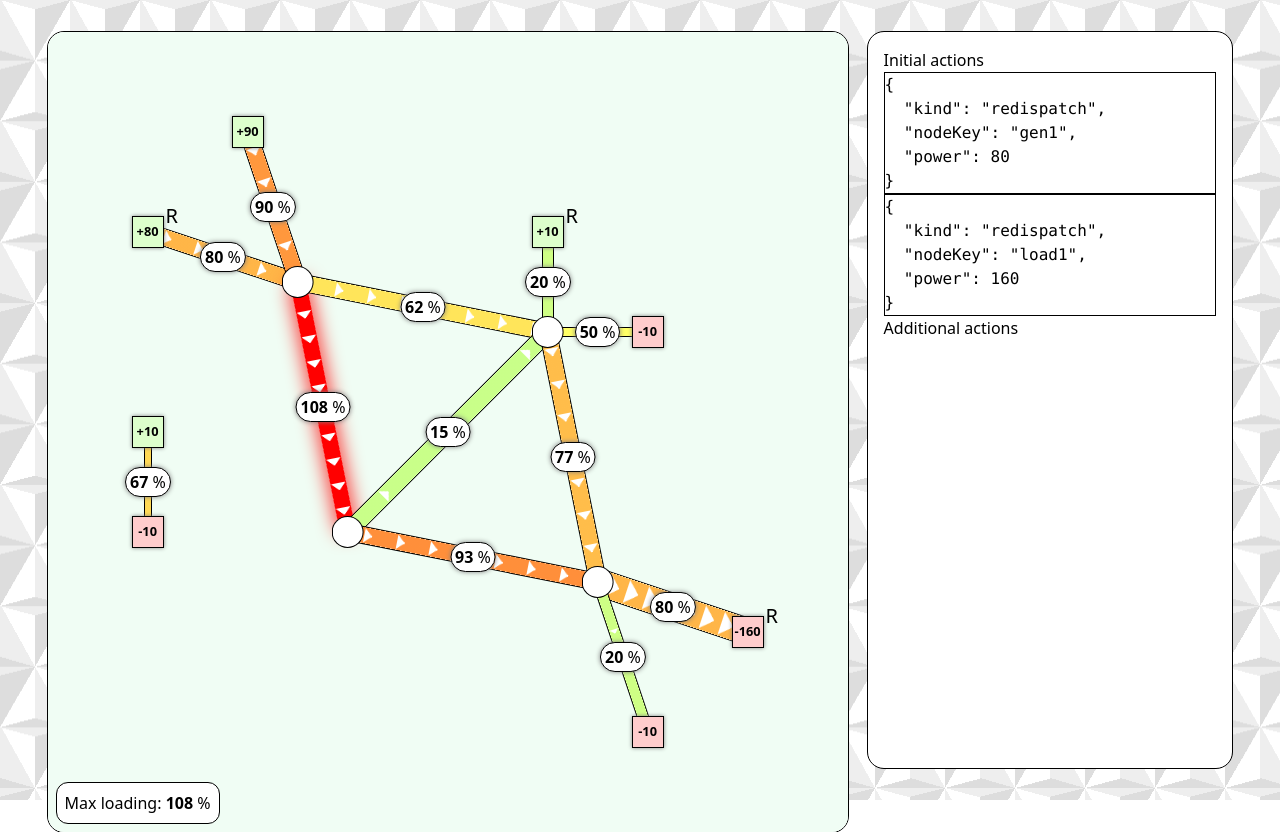
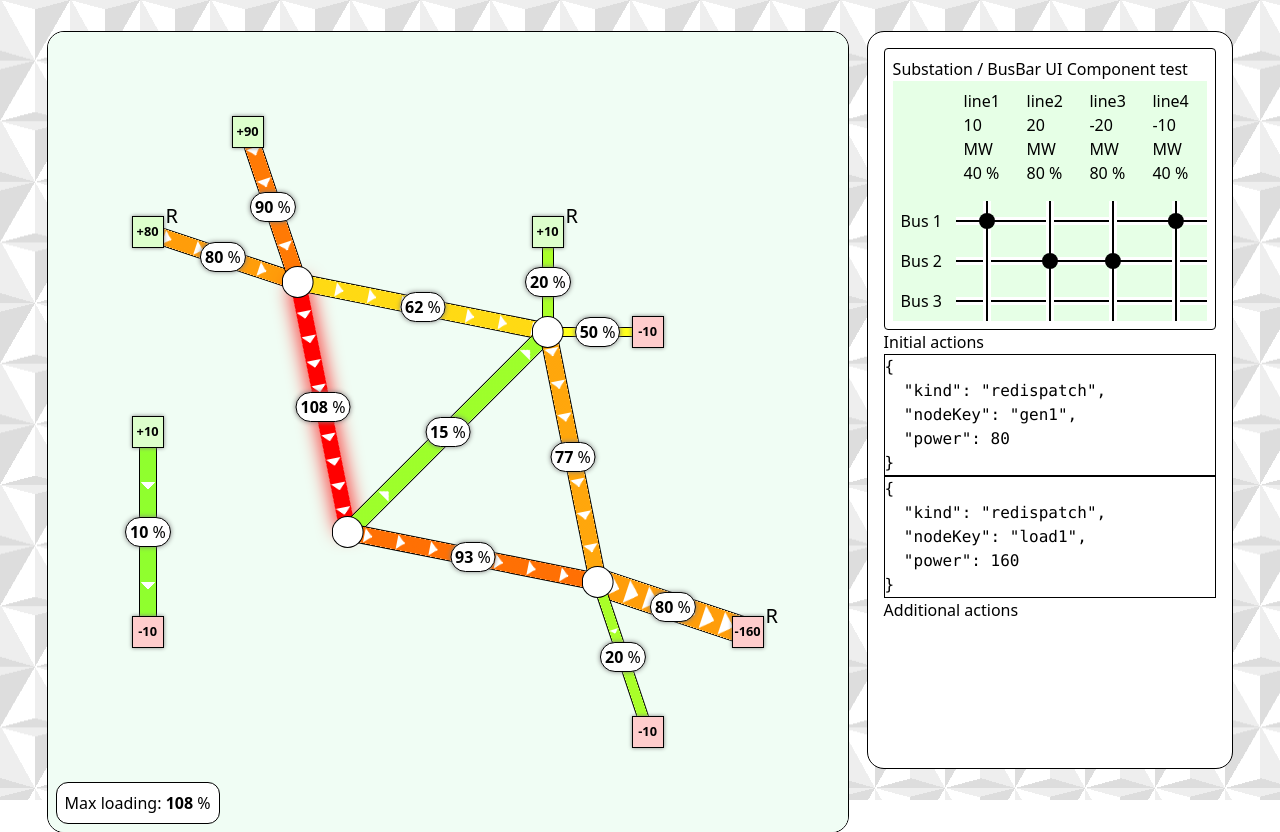
Before and after one commit to ALambot/grid-congestion-game, a Vue app: page / in a window 1280 px wide. Built offline with nearby package versions, Linux system fonts and the light colour scheme.

Commit message:
BusBar Component WIP

```diff
--- /dev/null
+++ b/src/components/map/BusBars.vue
@@ -0,0 +1,156 @@
+<script setup lang="ts">
+import { ref, computed } from 'vue'
+
+
+/*
+export interface BusBarsProps {
+    buses?: number,
+    lines?: any[]
+}
+
+const {
+    buses,
+    lines
+} = defineProps<BusBarsProps>()
+*/
+
+const buses = 3
+const lines = ref([
+    { key: "line1", otherNode: "gen1", inflow: +10, loading: 40, onBus: 1 },
+    { key: "line2", otherNode: "gen2", inflow: +20, loading: 80, onBus: 2 },
+    { key: "line3", otherNode: "load1", inflow: -20, loading: 80, onBus: 2 },
+    { key: "line4", otherNode: "load2", inflow: -10, loading: 40, onBus: 1 },
+])
+const connections = computed(() => {
+    return lines.value.map((line, lindex) => {
+        const pb = []
+        for (let bindex = 0; bindex < buses; bindex++) {
+            pb.push({
+                col: lindex+2,
+                row: bindex+2,
+                active: line.onBus === bindex+1
+            })
+        }
+        return pb
+    }).flat()
+})
+
+
+</script>
+
+<template>
+
+    <div
+        class="border w-full rounded p-2"
+        :style="{
+            '--buses': buses+1,
+            '--lines': lines.length+1,
+        }"
+    >
+
+        Substation / BusBar UI Component test
+
+        <div
+            class="bus-bars-grid"
+        >
+            <!-- Row headers : Bus numbers -->
+            <span
+                v-for="bus, idx in buses" :key="idx"
+                class="bus-bars-grid-cell"
+                :style="{'--row': bus+1, '--col': 1}"
+            >
+                Bus {{ bus }}
+            </span>
+
+            <!-- Col headers : Line info -->
+            <div
+                v-for="line, idx in lines" :key="idx"
+                class="bus-bars-grid-cell flex flex-col"
+                :style="{'--row': 1, '--col': idx+2}"
+            >
+                <span>{{ line.key }}</span>
+                <span>{{ line.inflow }} MW</span>
+                <span>{{ line.loading }} %</span>
+            </div>
+
+            <!-- Bus+Line connections -->
+            <div
+                v-for="connection, index in connections" :key="index"
+                class="bus-bars-grid-cell connection flex items-center justify-center"
+                :style="{'--row': connection.row, '--col': connection.col}"
+            >
+                <div v-if="connection.active" class="connection-orb bg-black"></div>
+            </div>
+
+            <!-- Bus bars -->
+            <div
+                v-for="bus, idx in buses" :key="idx"
+                :style="{'--row': bus+1}"
+                class="bus-bar-container col-start-2 -col-end-1 flex items-center justify-center"
+            >
+                <div class="size-full bus-bar"></div>
+            </div>
+
+            <!-- Line bars -->
+            <div
+                v-for="line, idx in lines" :key="idx"
+                :style="{'--col': idx+2}"
+                class="line-bar-container row-start-2 -row-end-1 flex items-center justify-center"
+            >
+                <div class="h-full line-bar"></div>
+            </div>
+
+        </div>
+
+    </div>
+
+</template>
+
+<style scoped>
+
+.bus-bars-grid {
+    display: grid;
+    background: hsl(120, 100%, 95%);
+    grid-template-columns: repeat(var(--lines), 1fr);
+    grid-template-rows: 120px repeat(calc(var(--buses) - 1), 1fr);
+}
+
+.bus-bars-grid-cell {
+    grid-column: var(--col);
+    grid-row: var(--row);
+    padding: .5rem;
+}
+
+.bus-bars-grid-cell.connection:hover {
+    background: red;
+}
+
+.connection-orb {
+    width: 16px;
+    height: 16px;
+    clip-path: circle();
+}
+
+.bus-bar-container {
+    grid-row: var(--row);
+}
+
+.bus-bar {
+    background: black;
+    border-top: 3px white solid;
+    border-bottom: 3px white solid;
+    height: 8px;
+}
+
+.line-bar-container {
+    grid-column: var(--col);
+}
+
+.line-bar {
+    background: black;
+    border-left: 3px white solid;
+    border-right: 3px white solid;
+    width: 8px;
+}
+
+</style>
--- a/src/components/map/MapLine.vue
+++ b/src/components/map/MapLine.vue
@@ -59,7 +59,7 @@ const hsl: Ref<{h: number, s: number, l: number}> = computed(() => {
     const intensityInv = 1 - intensity
 
     const hue = 20 + intensityInv * 80
-    const light = 80 - intensity * 20
+    const light = 60 - intensity * 10
 
     return {h: hue, s: 100, l: light}
 })
--- a/src/components/map/MapNode.vue
+++ b/src/components/map/MapNode.vue
@@ -105,7 +105,7 @@ function triggerPostHover() {
 
         <div
             class="node-tooltip bg-white p-1.5 text-md border absolute flex flex-col"
-            :class="{'left': x > 500}"
+            :class="{'left': x > 400}"
             @mousedown.stop
         >
             <div class="text-nowrap">{{ capitalize(kind) }} - <span class="font-mono bg-stone-100">{{nodeKey}}</span></div>
--- a/src/levels/dummy1.ts
+++ b/src/levels/dummy1.ts
@@ -12,7 +12,7 @@ const loads: LoadGridNodeInput[] = [
     { key: "load1", load: 170, x: 700, y: 600, allowRedispatch: true, redispatchMin: 100, redispatchMax: 250 },
     { key: "load2", load: 10, x: 600, y: 700 },
     { key: "load3", load: 10, x: 600, y: 300 },
-    { key: "load4", load: 10, x: 100, y: 500 },
+    { key: "load4", load: 10, x: 100, y: 600 },
 ]
 
 const substations: SubstationGridNodeInput[] = [
@@ -34,7 +34,7 @@ const lines: RegularGridLineInput[] = [
     { key: "line9", nodeFromKey: "sub4", busFrom: 1, nodeToKey: "load2", busTo: 0, reactance: 0.1, limit: 50 },
     { key: "line10", nodeFromKey: "sub3", busFrom: 1, nodeToKey: "gen3", busTo: 0, reactance: 0.1, limit: 50 },
     { key: "line11", nodeFromKey: "sub3", busFrom: 1, nodeToKey: "load3", busTo: 0, reactance: 0.1, limit: 20 },
-    { key: "line12", nodeFromKey: "gen4", busFrom: 0, nodeToKey: "load4", busTo: 0, reactance: 0.1, limit: 15 },
+    { key: "line12", nodeFromKey: "gen4", busFrom: 0, nodeToKey: "load4", busTo: 0, reactance: 0.1, limit: 100 },
 ]
 
 const actions: GridAction[] = [
--- a/src/views/Grid1View.vue
+++ b/src/views/Grid1View.vue
@@ -7,6 +7,7 @@ import { computed, ref, type Ref } from 'vue'
 
 import dummyLevel from '@/levels/dummy1'
 import { createLevel } from '@/levels/types'
+import BusBars from '@/components/map/BusBars.vue'
 
 const level = createLevel(dummyLevel.gridConfig)
 
@@ -118,6 +119,9 @@ const uiScale: Ref<number> = ref(1)
     </div>
 
     <div v-if="level.computedGrid.value" class="h-full bg-white outline w-[30%] rounded-2xl p-4">
+
+        <BusBars></BusBars>
+
         Initial actions
         <div
             v-for="action, index in level.computedGrid.value.actions"
```
